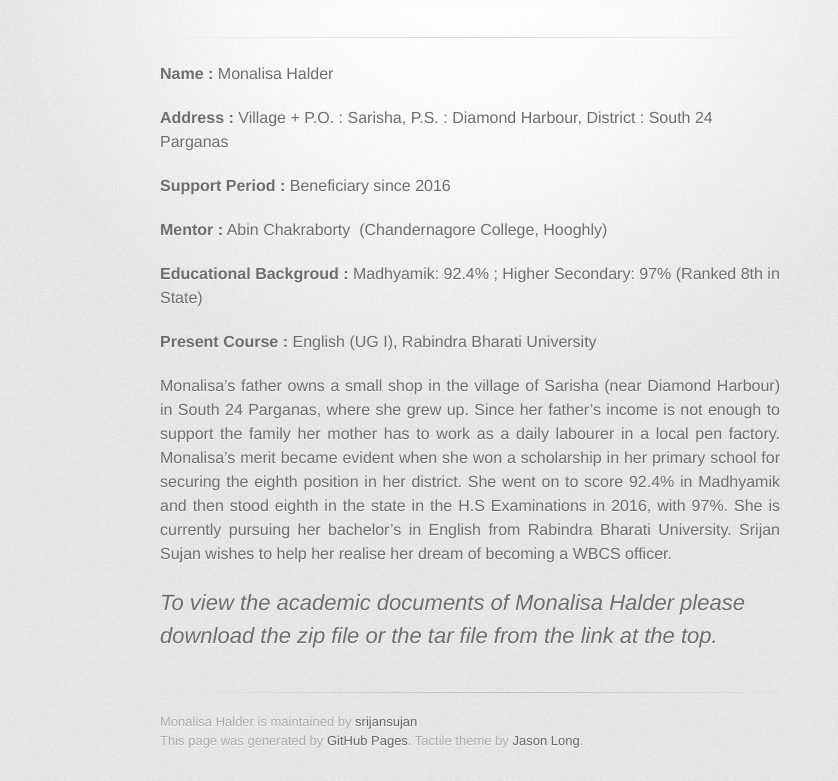
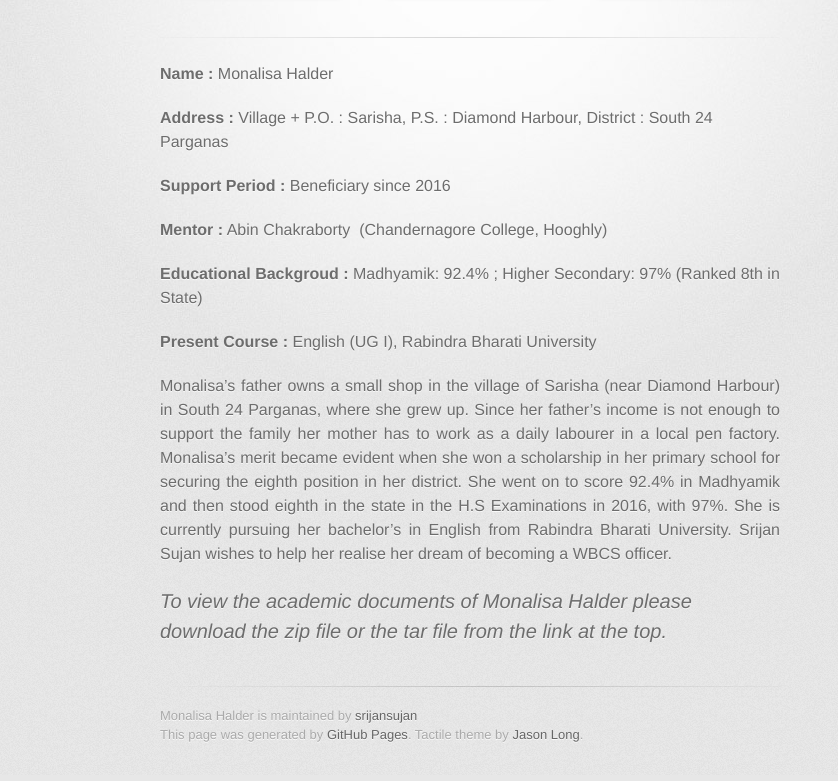
Before and after one commit to srijansujan/monalisahalder, a plain HTML site: page index.html in a window 1280 px wide. Shown: the part 178-959 px from the top of the page, without its empty margins (170-1008 px from the left). Drawn offline with Linux system fonts and the light colour scheme; a web font is replaced by a local one.

Commit message:
Update index.html

```diff
--- a/index.html
+++ b/index.html
@@ -10,7 +10,7 @@
     <!--[if lt IE 9]>
     <script src="//html5shiv.googlecode.com/svn/trunk/html5.js"></script>
     <![endif]-->
-    <title>Monalisa Halder Srijan Sujan beneficiary</title>
+    <title>Monalisa Halder Srijan Sujan beneficiar</title>
   </head>
 
   <body>
@@ -45,7 +45,7 @@
 
 <p align="justify"> Monalisa’s father owns a small shop in the village of Sarisha (near Diamond Harbour) in South 24 Parganas, where she grew up. Since her father’s income is not enough to support the family her mother has to work as a daily labourer in a local pen factory. Monalisa’s merit became evident when she won a scholarship in her primary school for securing the eighth position in her district. She went on to score 92.4% in Madhyamik and then stood eighth in the state in the H.S Examinations in 2016, with 97%. She is currently pursuing her bachelor’s in English from Rabindra Bharati University. Srijan Sujan wishes to help her realise her dream of becoming a WBCS officer. </p>
 
-<p style="font-size:22px"><em>To view the academic documents of Monalisa Halder please download the zip file or the tar file from the link at the top.</em></p>
+<p style="font-size:20px"><em>To view the academic documents of Monalisa Halder please download the zip file or the tar file from the link at the top.</em></p>
         </section>
 
         <footer>
```
